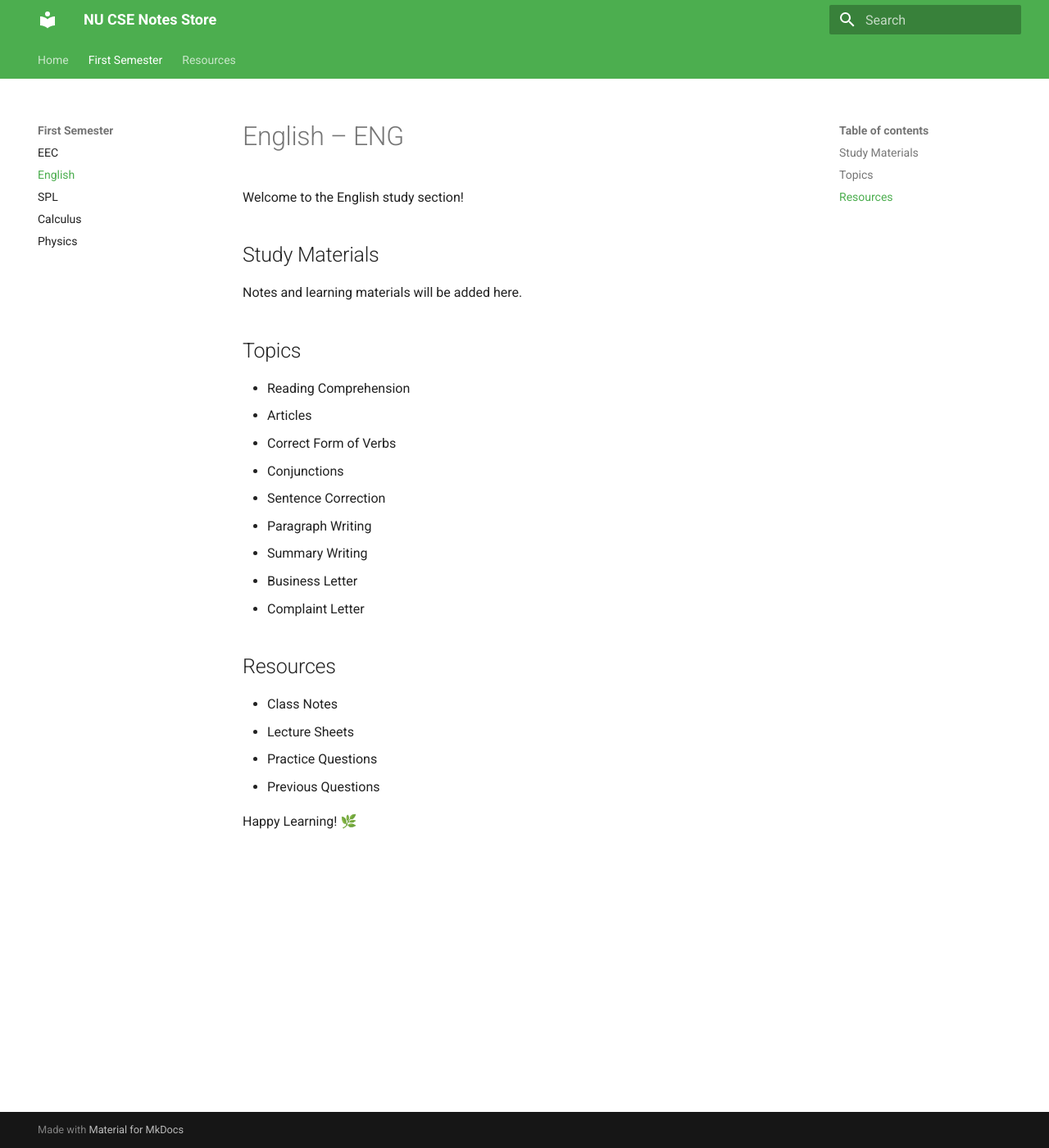
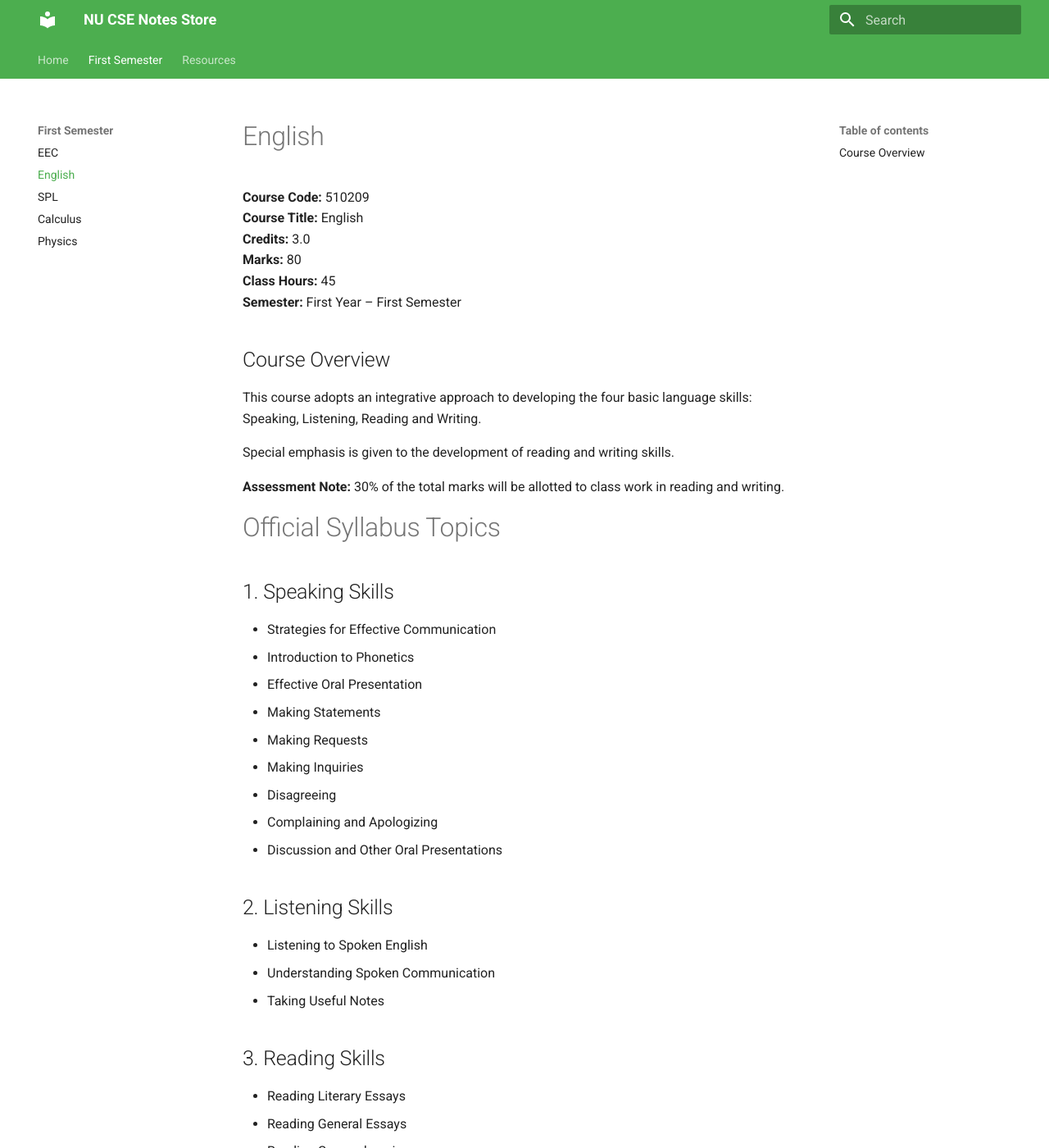
Before and after one commit to taimiyatahsin0-png/nu-cse-notes-store, an MkDocs documentation site: the page built from docs/subjects/eng/index.md, in a window 1280 px wide and 1400 px high. Shown: the whole window at 82% size. Built offline with MkDocs 1.6.1 and Material for MkDocs 9.7.7, drawn with Linux system fonts in a browser that asks for light colours; some of the changed text lies outside the part shown.

Commit message:
Enhance English course documentation with syllabus details
Expanded the English course section with detailed topics, course overview, and resources.

```diff
--- a/docs/subjects/eng/index.md
+++ b/docs/subjects/eng/index.md
@@ -1,28 +1,104 @@
-# English – ENG
 
-Welcome to the English study section!
+
+
+# English
+
+**Course Code:** 510209
+**Course Title:** English
+**Credits:** 3.0
+**Marks:** 80
+**Class Hours:** 45
+**Semester:** First Year – First Semester
+
+## Course Overview
+
+This course adopts an integrative approach to developing the four basic language skills: Speaking, Listening, Reading and Writing.
+
+Special emphasis is given to the development of reading and writing skills.
+
+**Assessment Note:** 30% of the total marks will be allotted to class work in reading and writing.
+
+# Official Syllabus Topics
+
+## 1. Speaking Skills
+
+- Strategies for Effective Communication
+- Introduction to Phonetics
+- Effective Oral Presentation
+- Making Statements
+- Making Requests
+- Making Inquiries
+- Disagreeing
+- Complaining and Apologizing
+- Discussion and Other Oral Presentations
+
+## 2. Listening Skills
+
+- Listening to Spoken English
+- Understanding Spoken Communication
+- Taking Useful Notes
+
+## 3. Reading Skills
+
+- Reading Literary Essays
+- Reading General Essays
+- Reading Comprehension
+- Understanding Literary Communication
+- Developing Reading Strategies
+
+## 4. Grammar in Use
+
+Grammar will generally be taught in context.
+
+The following grammatical aspects may be taught:
+
+- Articles
+- Verb Patterns
+- Sentence Combining
+- Subordination and Coordination
+- Conditional Sentences
+- Infinitives
+- Gerunds
+- Participles
+- Subject-Verb Agreement
+
+## 5. Writing Skills
+
+- Paragraph Writing
+- Précis Writing
+- Analytical Writing
+- Writing on Current Affairs
+- Scientific Writing
+
+## 6. Commercial Correspondence
+
+- Defining Context
+- Feedback
+- Semantic Gap
+- Different Types of Commercial Letters
+- Business Letter Writing
+- Tender-Notice Writing
+- Pre-Qualification Notice Writing
+- Report Writing on Specific Topics
+
+## Reference Books
+
+1. College Writing Skills with Readings — John Langan
+2. The Craft of Business Letter Writing — Matthew M. Monippally
+3. Advanced Learners' Degree General English — Chowdhury and Hossain
 
 ## Study Materials
 
-Notes and learning materials will be added here.
+- Grammar Notes
+- Reading Comprehension Practice
+- Paragraph and Précis Writing
+- Business and Commercial Letters
+- Speaking and Listening Practice
+- Scientific and Analytical Writing
+- Previous Year Questions
 
-## Topics
+---
 
-- Reading Comprehension
-- Articles
-- Correct Form of Verbs
-- Conjunctions
-- Sentence Correction
-- Paragraph Writing
-- Summary Writing
-- Business Letter
-- Complaint Letter
+*Based on the NU CSE syllabus effective from Session 2017–2018. Check for any later syllabus revisions.*
 
-## Resources
-
-- Class Notes
-- Lecture Sheets
-- Practice Questions
-- Previous Questions
-
-Happy Learning! 🌿
+Happy Learning! 📚
```
